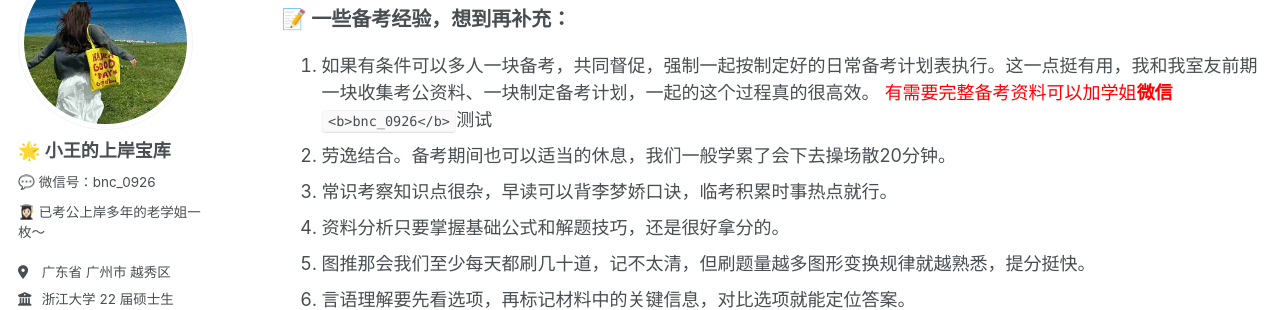
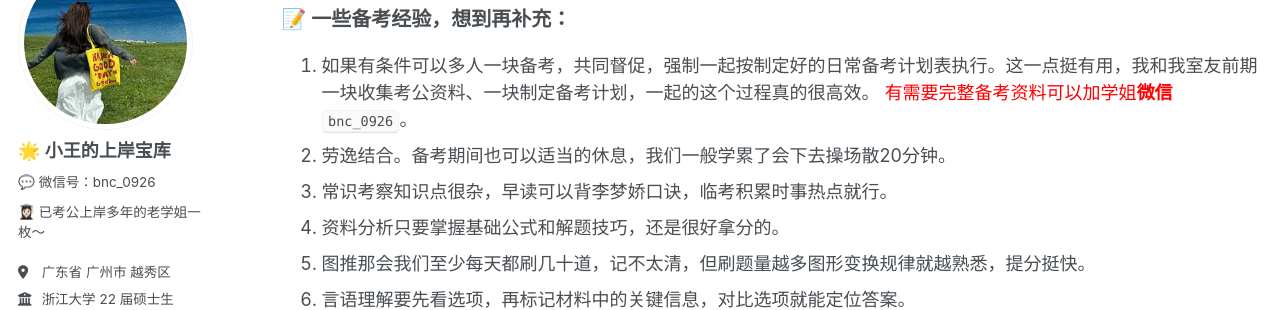
Before and after one commit to KnowledgeStoreVIP/GkStoreVIP.github.io, a Jekyll site: the page built from _pages/cv.md, in a window 1280 px wide and 900 px high, scrolled down 1345 px. Shown: the part 151-461 px from the top of the window. Built offline with Jekyll 4.4.1, drawn with Linux system fonts in a browser that asks for light colours; comment, search, counter and statistics services are not loaded.

Commit message:
Update cv.md

```diff
--- a/_pages/cv.md
+++ b/_pages/cv.md
@@ -56,7 +56,7 @@
 📝 一些备考经验，想到再补充：
 </div>
 
-1. 如果有条件可以多人一块备考，共同督促，强制一起按制定好的日常备考计划表执行。这一点挺有用，我和我室友前期一块收集考公资料、一块制定备考计划，一起的这个过程真的很高效。    <span style = "color: red"> 有需要完整备考资料可以加学姐<span style = "font-weight: bold">微信</span> </span> `<b>bnc_0926</b>`测试
+1. 如果有条件可以多人一块备考，共同督促，强制一起按制定好的日常备考计划表执行。这一点挺有用，我和我室友前期一块收集考公资料、一块制定备考计划，一起的这个过程真的很高效。    <span style = "color: red"> 有需要完整备考资料可以加学姐<span style = "font-weight: bold">微信</span> </span> `bnc_0926`。
 2. 劳逸结合。备考期间也可以适当的休息，我们一般学累了会下去操场散20分钟。
 3. 常识考察知识点很杂，早读可以背李梦娇口诀，临考积累时事热点就行。
 4. 资料分析只要掌握基础公式和解题技巧，还是很好拿分的。
```
